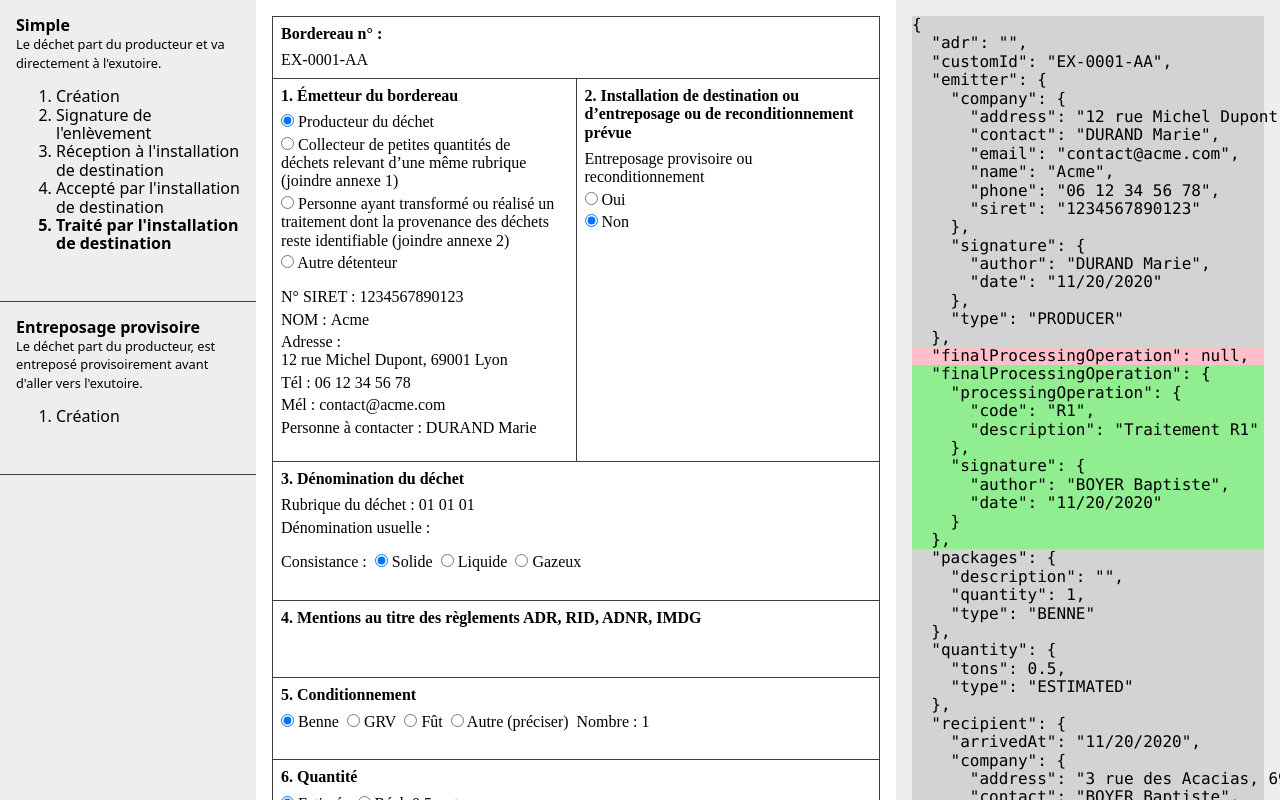
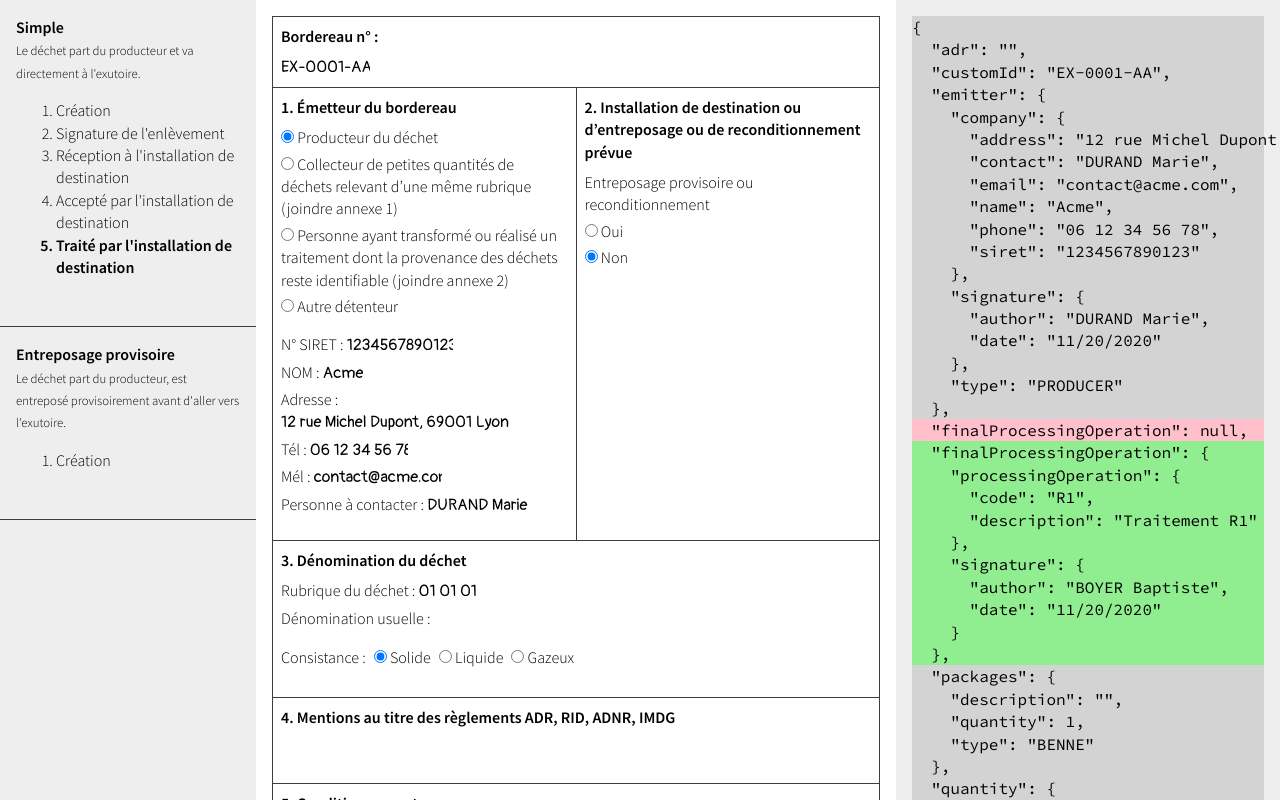
Before and after one commit to Zhouzi/bsd, a React (Create React App) app: page / in a window 1280 px wide. Built offline with nearby package versions, Linux system fonts and the light colour scheme.

Commit message:
Select fonts

```diff
--- a/public/index.html
+++ b/public/index.html
@@ -25,6 +25,11 @@
       Learn how to configure a non-root public URL by running `npm run build`.
     -->
     <title>React App</title>
+    <link rel="preconnect" href="https://fonts.gstatic.com" />
+    <link
+      href="https://fonts.googleapis.com/css2?family=Pangolin&family=Source+Code+Pro&family=Source+Sans+Pro:wght@300;600&display=swap"
+      rel="stylesheet"
+    />
   </head>
   <body>
     <noscript>You need to enable JavaScript to run this app.</noscript>
--- a/src/App.tsx
+++ b/src/App.tsx
@@ -5,7 +5,14 @@ import { Formik, Field, FieldProps } from "formik";
 import { diffJson } from "diff";
 
 const GlobalStyle = createGlobalStyle`
+  html {
+    font-size: 16px;
+  }
+
   body {
+    font-family: 'Source Sans Pro', sans-serif;
+    font-size: 1rem;
+    line-height: 1.4;
     background-color: #eee;
   }
 `;
@@ -40,7 +47,6 @@ const ExampleItemName = styled.div`
 `;
 
 const BsdContainer = styled.div`
-  font-family: serif;
   border-bottom: 1px solid #3d3d3d;
 `;
 const BsdBox = styled.div`
@@ -63,6 +69,7 @@ const BsdLabel = styled.label`
 const BsdInput = styled(AutosizeInput).attrs({ placeholder: " ".repeat(6) })`
   & input {
     font: inherit;
+    font-family: "Pangolin", cursive;
     color: inherit;
     padding: 0;
     border: 0;
@@ -102,6 +109,7 @@ const BsdListItem = styled.li`
 
 const CodeContainer = styled.pre`
   padding: 1rem;
+  font-family: "Source Code Pro", monospace;
   margin: 0 0 0.5rem 0;
 `;
 
```
